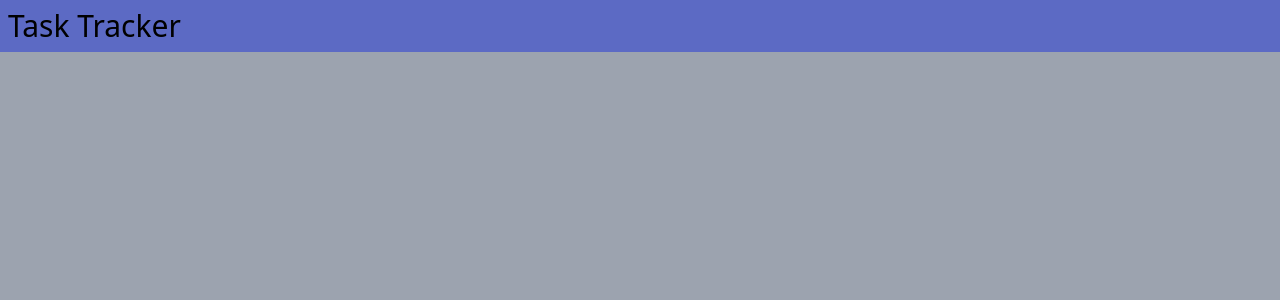
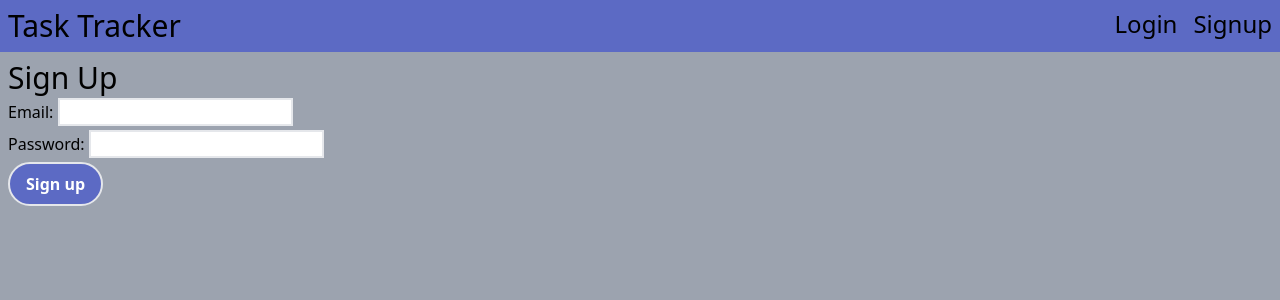
Before and after one commit to jluong23/book-tracker, a React (Create React App) app in the folder frontend/: page /signup in a window 1280 px wide. Before the commit this address had no page. Shown: the top 300 px of the page. Built offline with nearby package versions, Linux system fonts and the light colour scheme.

Commit message:
Created template login and signup forms, context for user

```diff
--- a/frontend/src/App.js
+++ b/frontend/src/App.js
@@ -1,6 +1,8 @@
 import {BrowserRouter, Routes, Route} from 'react-router-dom';
 import Navbar from './components/Navbar';
 import Home from './pages/Home';
+import Login from './pages/Login';
+import Signup from './pages/Signup';
 function App() {
   return (
     <div className="App">
@@ -9,6 +11,8 @@ function App() {
         <div className='p-2'>
           <Routes>
             <Route path="/" element={<Home/>}/>
+            <Route path="/login" element={<Login/>}/>
+            <Route path="/signup" element={<Signup/>}/>
           </Routes>
         </div>
     </BrowserRouter>
--- a/frontend/src/components/Navbar.js
+++ b/frontend/src/components/Navbar.js
@@ -1,9 +1,15 @@
 import { Link } from "react-router-dom";
 const Navbar = () => {
     return (
-        <nav className="bg-primary p-2">
-            <Link to="/"><h1>Task Tracker</h1></Link>
-        </nav>
+        <header className="bg-primary p-2 flex justify-between">
+            <div className="site-title">
+                <Link to="/"><h1>Task Tracker</h1></Link>
+            </div>
+            <nav className="flex space-x-4">
+                <Link to="/login"><h2>Login</h2></Link>
+                <Link to="/signup"><h2>Signup</h2></Link>
+            </nav>
+        </header>
     )
 }
 
--- /dev/null
+++ b/frontend/src/context/AuthContext.js
@@ -0,0 +1,27 @@
+import { createContext, useReducer } from 'react'
+
+export const AuthContext = createContext()
+
+export const userReducer = (state, action) => {
+  switch (action.type) {
+    case 'LOGIN':
+      return { user: action.payload }
+    case 'LOGOUT':
+      return { user: null }
+    default:
+      return state
+  }
+}
+
+// allows user state to be accessible within children components
+export const AuthContextProvider = ({ children }) => {
+  const [state, dispatch] = useReducer(userReducer, {
+    user: null
+  })
+
+  return (
+    <AuthContext.Provider value={{ ...state, dispatch }}>
+      { children }
+    </AuthContext.Provider>
+  )
+}
--- /dev/null
+++ b/frontend/src/hooks/useAuthContext.js
@@ -0,0 +1,13 @@
+import { useContext } from "react";
+import { AuthContext } from "../context/AuthContext";
+
+export const useAuthContext = () => {
+    const context = useContext(AuthContext);
+    if(context){
+        return context;
+    }else{
+        throw Error("useAuthContext must be used inside a AuthContextProvider.")
+    }
+}
+
+export default useAuthContext;
--- a/frontend/src/index.js
+++ b/frontend/src/index.js
@@ -3,12 +3,15 @@ import ReactDOM from 'react-dom/client';
 import './index.css';
 import App from './App';
 import {TasksContextProvider} from './context/TasksContext';
+import { AuthContextProvider } from './context/AuthContext';
 
 const root = ReactDOM.createRoot(document.getElementById('root'));
 root.render(
   <React.StrictMode>
-    <TasksContextProvider>
-      <App />
-    </TasksContextProvider>
+    <AuthContextProvider>
+      <TasksContextProvider>
+        <App />
+      </TasksContextProvider>
+    </AuthContextProvider>
   </React.StrictMode>
 );
--- /dev/null
+++ b/frontend/src/pages/Login.js
@@ -0,0 +1,34 @@
+import { useState } from "react";
+import { useNavigate } from "react-router";
+
+const Login = () => {
+    const [email, setEmail] = useState("");
+    const [password, setPassword] = useState("");
+
+    const loginPost = async (e) => {
+        e.preventDefault();
+        console.log(email, password);
+    }
+
+    return (
+        <form onSubmit={(e) => {loginPost(e)}}>
+            <h1>Log In</h1>
+            <label>Email: </label>
+            <input
+                onChange={(e) => setEmail(e.target.value)}
+                value={email}
+                type="email"
+            /><br/>
+            <label>Password: </label>
+            <input
+                onChange={(e) => setPassword(e.target.value)}
+                value={password}
+                type="password"
+            /><br/>
+            <input type="submit" className="pill-button text-white bg-primary hover:bg-secondary" value="Login"/>
+        </form>
+    )
+
+}
+
+export default Login;
--- /dev/null
+++ b/frontend/src/pages/Signup.js
@@ -0,0 +1,34 @@
+import { useState } from "react";
+import { useNavigate } from "react-router";
+
+const Signup = () => {
+    const [email, setEmail] = useState("");
+    const [password, setPassword] = useState("");
+
+    const signupPost = async (e) => {
+        e.preventDefault();
+        console.log(email, password);
+    }
+
+    return (
+        <form onSubmit={(e) => {signupPost(e)}}>
+            <h1>Sign Up</h1>
+            <label>Email: </label>
+            <input
+                onChange={(e) => setEmail(e.target.value)}
+                value={email}
+                type="email"
+            /><br/>
+            <label>Password: </label>
+            <input
+                onChange={(e) => setPassword(e.target.value)}
+                value={password}
+                type="password"
+            /><br/>
+            <input type="submit" className="pill-button text-white bg-primary hover:bg-secondary" value="Sign up"/>
+        </form>
+    )
+
+}
+
+export default Signup;
```
